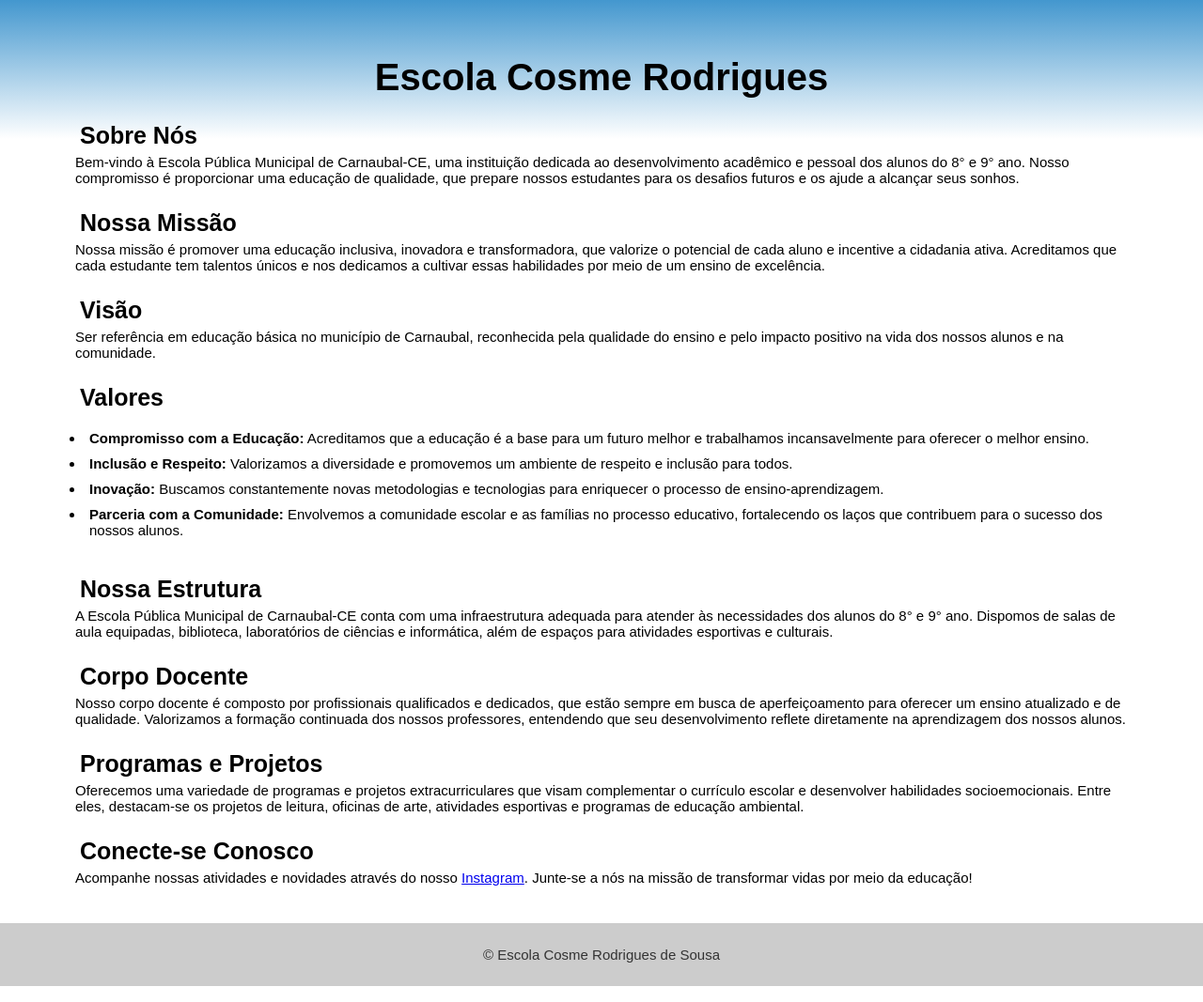
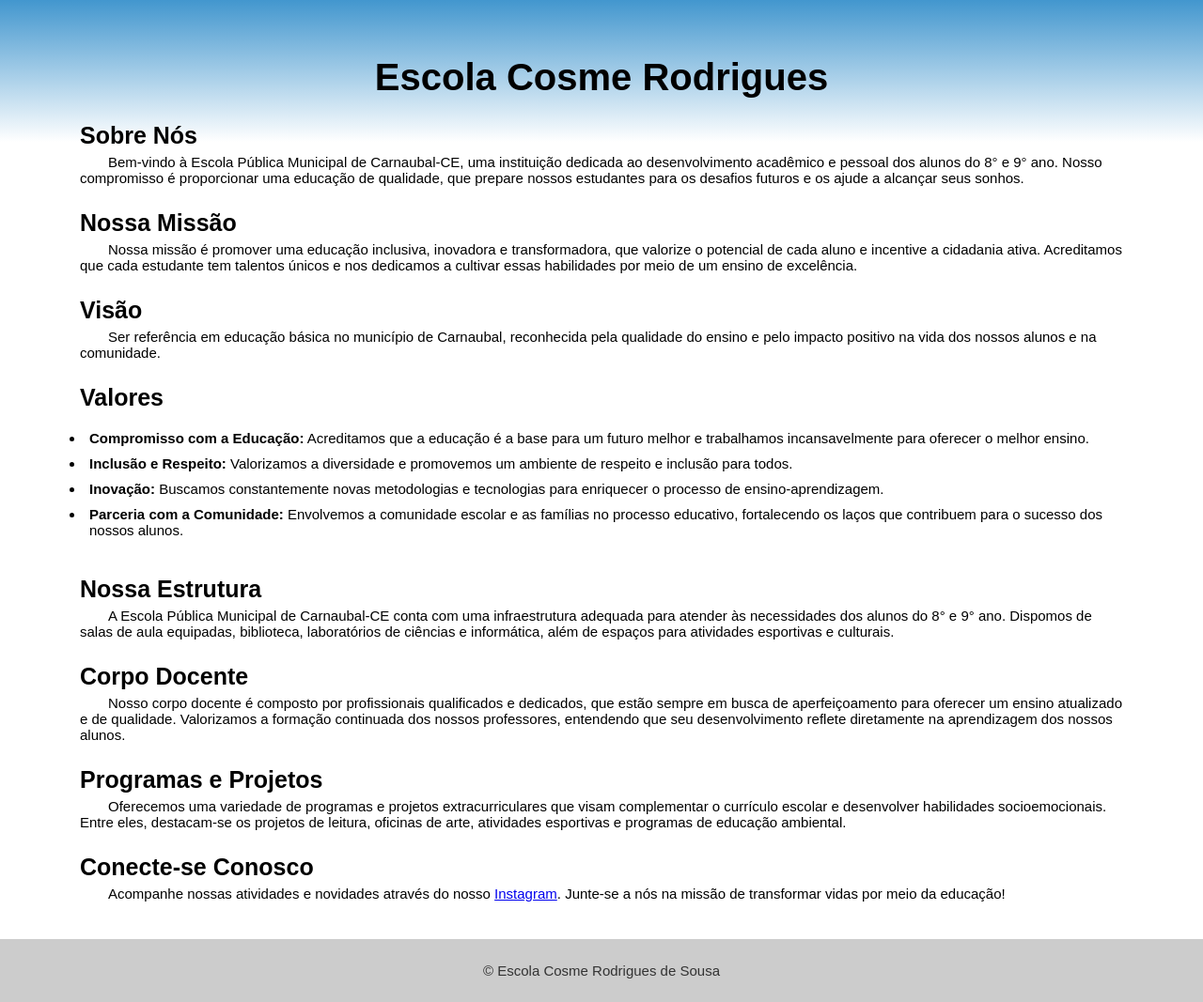
Before and after one commit to Lucas-Espindola-dev/Escola_Cosme_Rodrigues, a Django app: page / in a window 1280 px wide. Shown: the part 50-1117 px from the top of the page at 94% size. Run offline with Django 5.2, Linux system fonts and the light colour scheme.

Commit message:
Structuring the paragraphs

```diff
--- a/static/css/styles.css
+++ b/static/css/styles.css
@@ -77,6 +77,8 @@ nav ul li a {
 
 .sobre_nos p{
     font-size: 15px;
+    text-indent: 30px;
+    padding-left: 5px;
 }
 
 .nossa_missao {
@@ -90,6 +92,8 @@ nav ul li a {
 
 .nossa_missao p{
     font-size: 15px;
+    text-indent: 30px;
+    padding-left: 5px;
 }
 
 .visao {
@@ -103,6 +107,8 @@ nav ul li a {
 
 .visao p{
     font-size: 15px;
+    text-indent: 30px;
+    padding-left: 5px;
 }
 
 .valores {
@@ -134,6 +140,8 @@ nav ul li a {
 
 .nossa_estrutura p{
     font-size: 15px;
+    text-indent: 30px;
+    padding-left: 5px;
 }
 
 .corpo_docente {
@@ -147,6 +155,8 @@ nav ul li a {
 
 .corpo_docente p{
     font-size: 15px;
+    text-indent: 30px;
+    padding-left: 5px;
 }
 
 .programas_projetos {
@@ -160,6 +170,8 @@ nav ul li a {
 
 .programas_projetos p{
     font-size: 15px;
+    text-indent: 30px;
+    padding-left: 5px;
 }
 
 .conecte {
@@ -173,6 +185,8 @@ nav ul li a {
 
 .conecte p{
     font-size: 15px;
+    text-indent: 30px;
+    padding-left: 5px;
 }
 
 .form-register h2{
```
